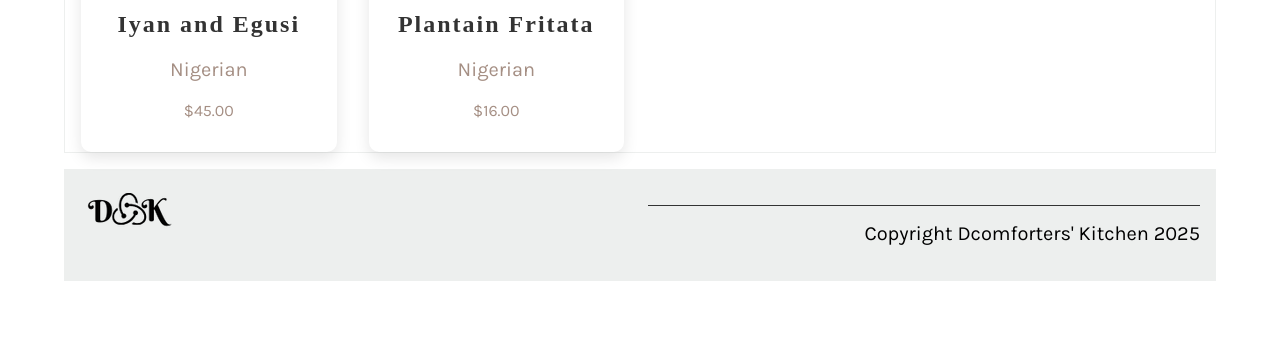
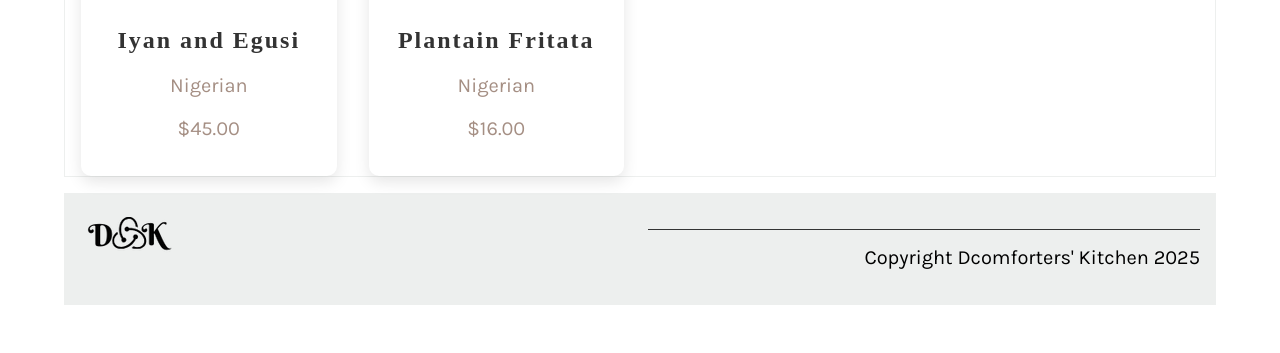
Before and after one commit to Dcomforter/New-Kitchen, a Django app: page /kitchen/ in a window 1280 px wide. Shown: the part 1238-1591 px from the top of the page. Before the commit the page ends 1519 px from the top, so only its background shows below. Run offline with Django 4.2, Linux system fonts and the light colour scheme; data comes from the database, SQL or seed files in the repository; some web fonts are replaced.

Commit message:
Commented out .menu-price

```diff
--- a/newapp/static/css/style.css
+++ b/newapp/static/css/style.css
@@ -272,10 +272,10 @@ footer p {
 	height: 100%;
 }
 
-.menu-price{
+/*.menu-price{
     display: block;
     font-size: 1rem;
-}
+}*/
 
 @media (max-width: 800px) {
     section {
```
